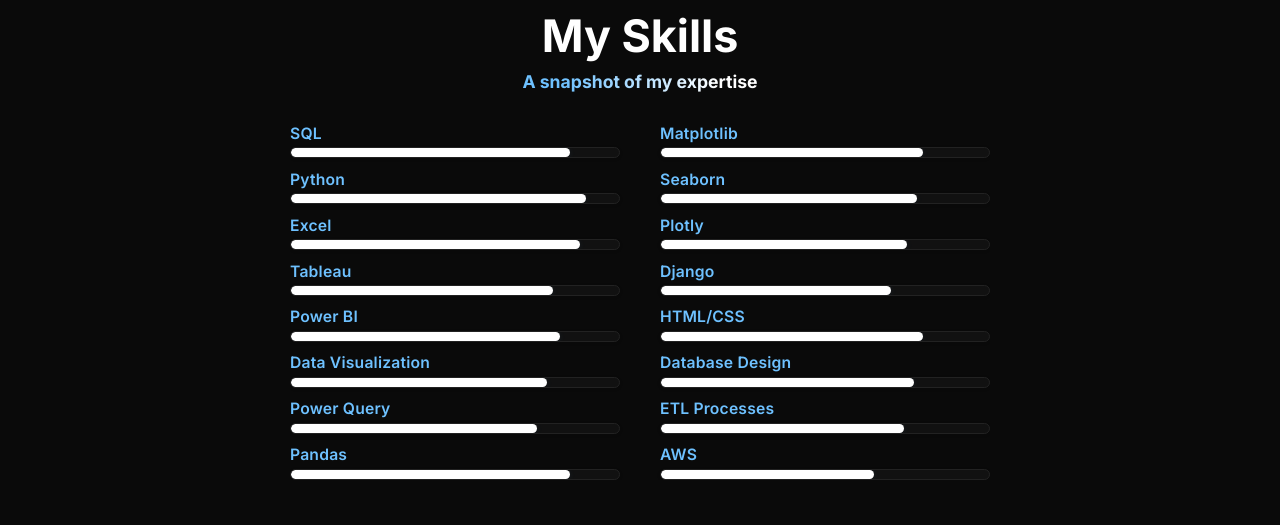
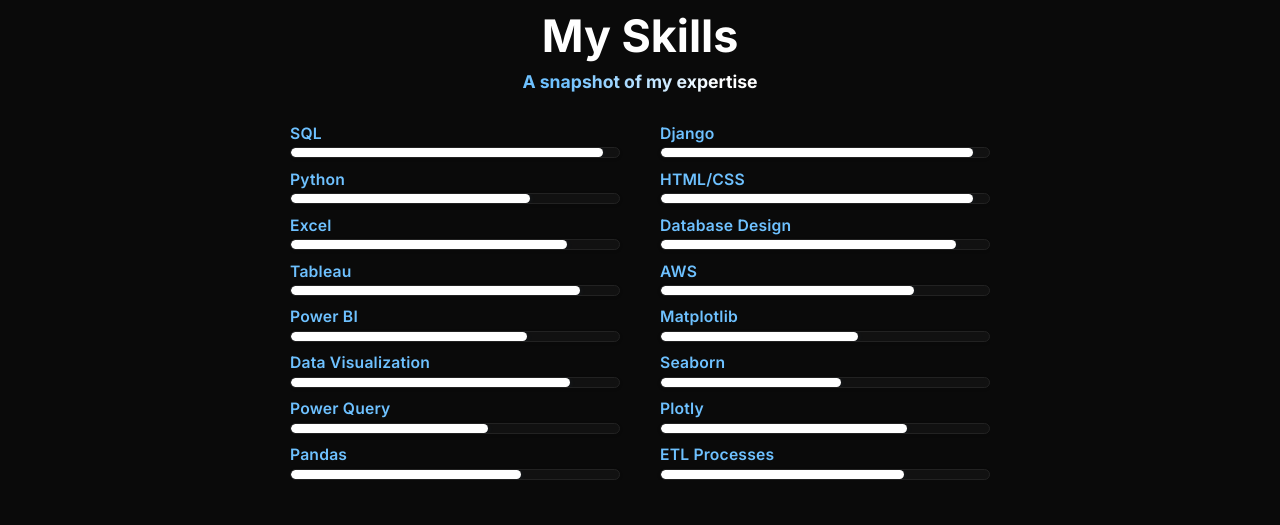
Before and after one commit to jurgenzenuni/new-portf, a plain HTML site: page index.html in a window 1280 px wide. Shown: the part 1080-1605 px from the top of the page. Drawn offline with Linux system fonts and the light colour scheme; a web font is replaced by a local one.

Commit message:
updated res and skills

```diff
--- a/index.html
+++ b/index.html
@@ -186,63 +186,87 @@
                     <div class="skill">
                         <div class="skill-label">SQL</div>
                         <div class="skill-bar-bg">
-                            <div class="skill-bar" data-skill="85"></div>
+                            <div class="skill-bar" data-skill="95"></div>
                         </div>
                     </div>
                     <div class="skill">
                         <div class="skill-label">Python</div>
                         <div class="skill-bar-bg">
-                            <div class="skill-bar" data-skill="90"></div>
+                            <div class="skill-bar" data-skill="73"></div>
                         </div>
                     </div>
                     <div class="skill">
                         <div class="skill-label">Excel</div>
                         <div class="skill-bar-bg">
-                            <div class="skill-bar" data-skill="88"></div>
+                            <div class="skill-bar" data-skill="84"></div>
                         </div>
                     </div>
                     <div class="skill">
                         <div class="skill-label">Tableau</div>
                         <div class="skill-bar-bg">
-                            <div class="skill-bar" data-skill="80"></div>
+                            <div class="skill-bar" data-skill="88"></div>
                         </div>
                     </div>
                     <div class="skill">
                         <div class="skill-label">Power BI</div>
                         <div class="skill-bar-bg">
-                            <div class="skill-bar" data-skill="82"></div>
+                            <div class="skill-bar" data-skill="72"></div>
                         </div>
                     </div>
                     <div class="skill">
                         <div class="skill-label">Data Visualization</div>
                         <div class="skill-bar-bg">
-                            <div class="skill-bar" data-skill="78"></div>
+                            <div class="skill-bar" data-skill="85"></div>
                         </div>
                     </div>
                     <div class="skill">
                         <div class="skill-label">Power Query</div>
                         <div class="skill-bar-bg">
-                            <div class="skill-bar" data-skill="75"></div>
+                            <div class="skill-bar" data-skill="60"></div>
                         </div>
                     </div>
                     <div class="skill">
                         <div class="skill-label">Pandas</div>
                         <div class="skill-bar-bg">
-                            <div class="skill-bar" data-skill="85"></div>
+                            <div class="skill-bar" data-skill="70"></div>
                         </div>
                     </div>
                 </div>
                 <div class="skills-col">
                     <div class="skill">
+                        <div class="skill-label">Django</div>
+                        <div class="skill-bar-bg">
+                            <div class="skill-bar" data-skill="95"></div>
+                        </div>
+                    </div>
+                    <div class="skill">
+                        <div class="skill-label">HTML/CSS</div>
+                        <div class="skill-bar-bg">
+                            <div class="skill-bar" data-skill="95"></div>
+                        </div>
+                    </div>
+                    <div class="skill">
+                        <div class="skill-label">Database Design</div>
+                        <div class="skill-bar-bg">
+                            <div class="skill-bar" data-skill="90"></div>
+                        </div>
+                    </div>
+                    <div class="skill">
+                        <div class="skill-label">AWS</div>
+                        <div class="skill-bar-bg">
+                            <div class="skill-bar" data-skill="77"></div>
+                        </div>
+                    </div>
+                    <div class="skill">
                         <div class="skill-label">Matplotlib</div>
                         <div class="skill-bar-bg">
-                            <div class="skill-bar" data-skill="80"></div>
+                            <div class="skill-bar" data-skill="60"></div>
                         </div>
                     </div>
                     <div class="skill">
                         <div class="skill-label">Seaborn</div>
                         <div class="skill-bar-bg">
-                            <div class="skill-bar" data-skill="78"></div>
+                            <div class="skill-bar" data-skill="55"></div>
                         </div>
                     </div>
                     <div class="skill">
@@ -252,33 +276,9 @@
                         </div>
                     </div>
                     <div class="skill">
-                        <div class="skill-label">Django</div>
-                        <div class="skill-bar-bg">
-                            <div class="skill-bar" data-skill="70"></div>
-                        </div>
-                    </div>
-                    <div class="skill">
-                        <div class="skill-label">HTML/CSS</div>
-                        <div class="skill-bar-bg">
-                            <div class="skill-bar" data-skill="80"></div>
-                        </div>
-                    </div>
-                    <div class="skill">
-                        <div class="skill-label">Database Design</div>
-                        <div class="skill-bar-bg">
-                            <div class="skill-bar" data-skill="77"></div>
-                        </div>
-                    </div>
-                    <div class="skill">
                         <div class="skill-label">ETL Processes</div>
                         <div class="skill-bar-bg">
                             <div class="skill-bar" data-skill="74"></div>
-                        </div>
-                    </div>
-                    <div class="skill">
-                        <div class="skill-label">AWS</div>
-                        <div class="skill-bar-bg">
-                            <div class="skill-bar" data-skill="65"></div>
                         </div>
                     </div>
                 </div>
```
Also changed, not shown: 1 other file.
